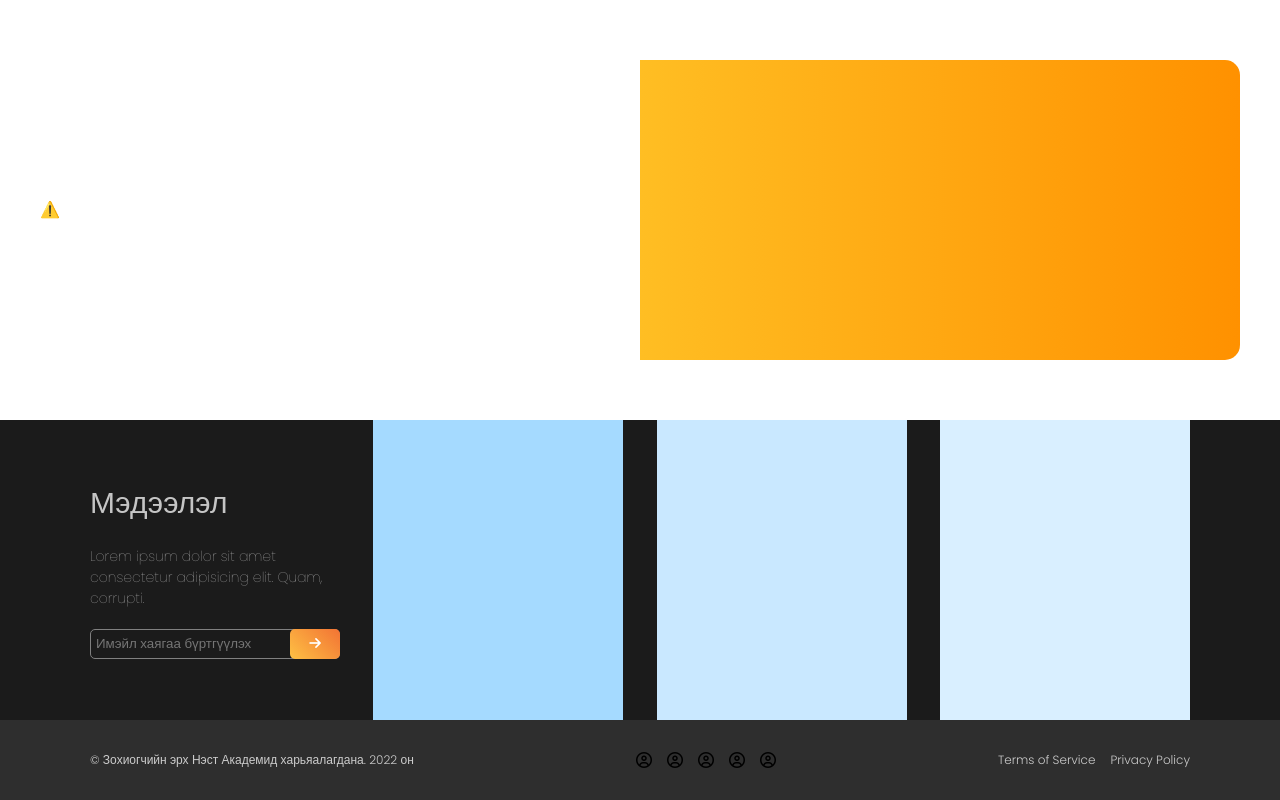
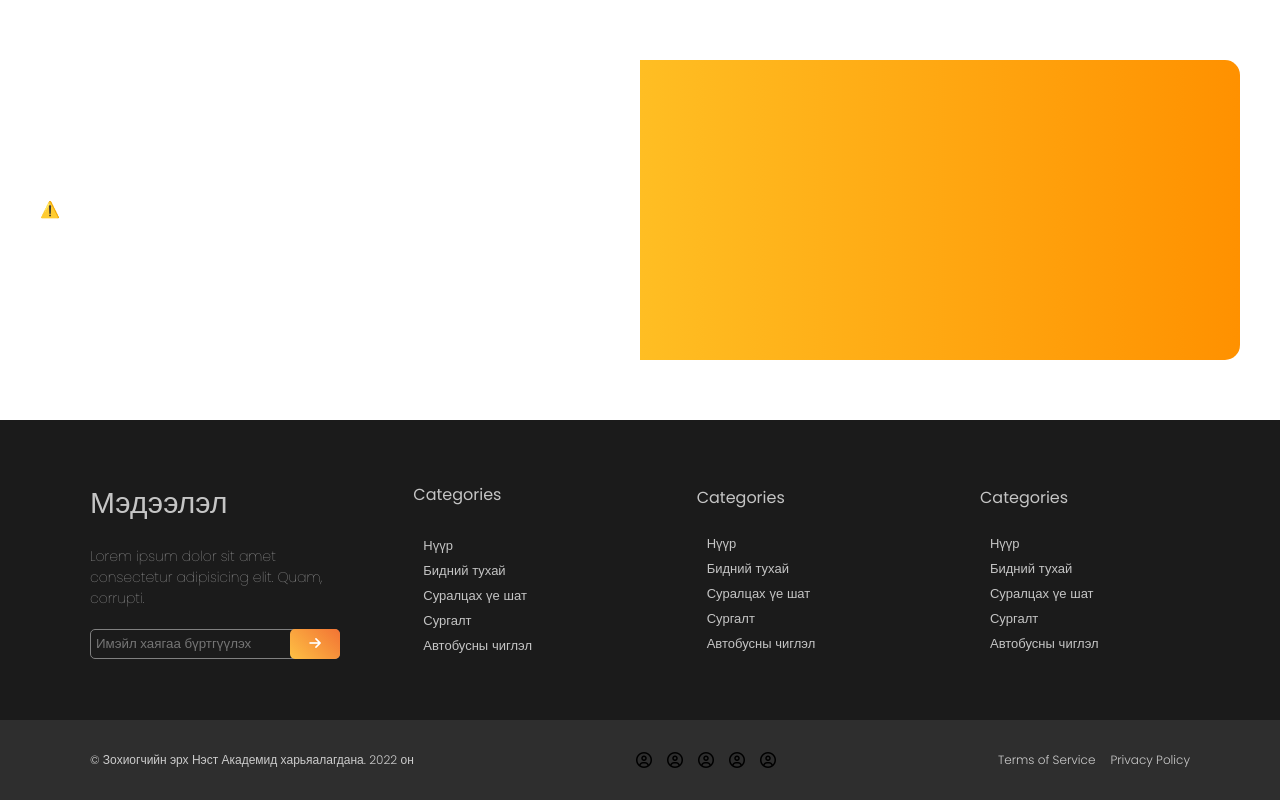
Before and after one commit to temuujin2/School_web, a plain HTML site: page index.html in a window 1280 px wide. Shown: the part 2145-2945 px from the top of the page. Drawn offline with nearby package versions, Linux system fonts and the light colour scheme; no server answers.

Commit message:
june 6 11:56
Footer menu nemj hiiw

```diff
--- a/index.html
+++ b/index.html
@@ -313,9 +313,39 @@
                                 <button><i class="fa-solid fa-arrow-right"></i></button>
                             </div>
                     </div>
-                    <div class="content-2"></div>
-                    <div class="content-3"></div>
-                    <div class="content-4"></div>
+                    <div class="content-2">
+                        <p>Categories</p>
+                        <ul>
+
+                            <li><a href="">Нүүр</a></li>
+                            <li><a href="">Бидний тухай</a></li>
+                            <li><a href="">Суралцах үе шат</a></li>
+                            <li><a href="">Сургалт</a></li>
+                            <li><a href="">Автобусны чиглэл</a></li>
+                        </ul>
+                    </div>
+                    <div class="content-3">
+                        <p>Categories</p>
+                        <ul>
+
+                            <li><a href="">Нүүр</a></li>
+                            <li><a href="">Бидний тухай</a></li>
+                            <li><a href="">Суралцах үе шат</a></li>
+                            <li><a href="">Сургалт</a></li>
+                            <li><a href="">Автобусны чиглэл</a></li>
+                        </ul>
+                    </div>
+                    <div class="content-4">
+                        <p>Categories</p>
+                        <ul>
+
+                            <li><a href="">Нүүр</a></li>
+                            <li><a href="">Бидний тухай</a></li>
+                            <li><a href="">Суралцах үе шат</a></li>
+                            <li><a href="">Сургалт</a></li>
+                            <li><a href="">Автобусны чиглэл</a></li>
+                        </ul>
+                    </div>
                 </div>
             </div>
             <div class="copy-right">
--- a/style.css
+++ b/style.css
@@ -1253,6 +1253,7 @@ textarea{
     width: 250px;
     height: 100%;
     display: flex;
+    flex-direction: column;
     gap: 20px;
     flex-direction: column;
     justify-content: center;
@@ -1300,14 +1301,40 @@ textarea{
 .content-1 button:hover {
     transform: translateX(10px);
 }
-.content-2 {
-    background: #a5daff;
-}
-.content-3 {
-    background: #c9e8ff;
+
+.content-2 ul,
+.content-3 ul,
+.content-4 ul {
+    list-style: none;
+}
+.content-2 p,
+.content-3 p,
+.content-4 p {
+    margin-left: 40px;
+}
+.content-2 ul a,
+.content-3 ul a,
+.content-4 ul a {
+    margin-left: 50px;
+    text-decoration: none;
+    color: rgb(197, 197, 197);
+    font-size: 13px;
+    font-weight: 100;
+}
+.content-2 ul a:hover,
+.content-3 ul a:hover,
+.content-4 ul a:hover {
+    color: #ffb510;
+}
+.content-2 ul {
+    margin-top: 5px;
+}
+
+.content-3 ul{
+    list-style: none;
 }
 .content-4 {
-    background: #d9efff;
+    list-style: none;
 }
 .copy-right {
     display: flex;
```
